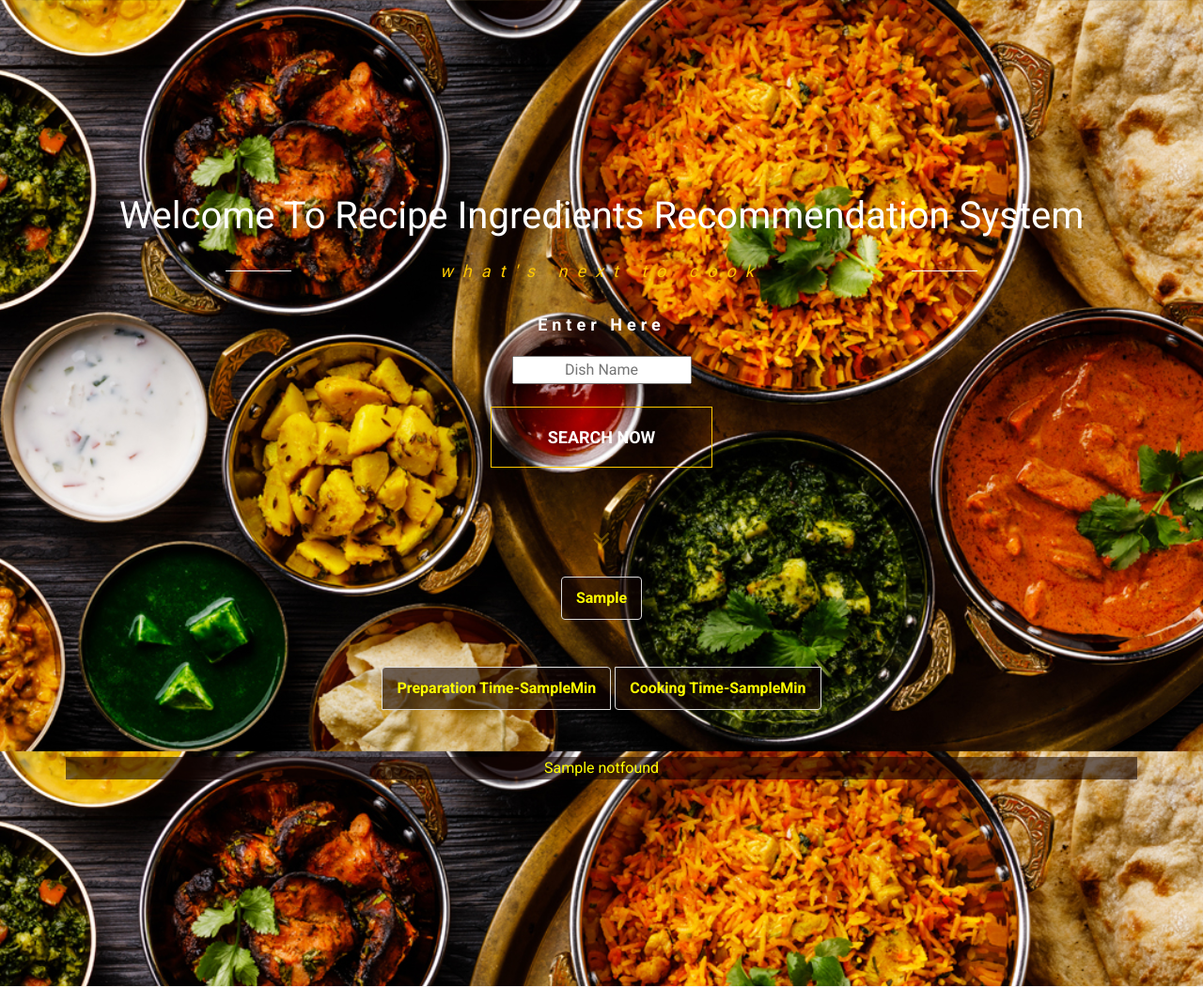
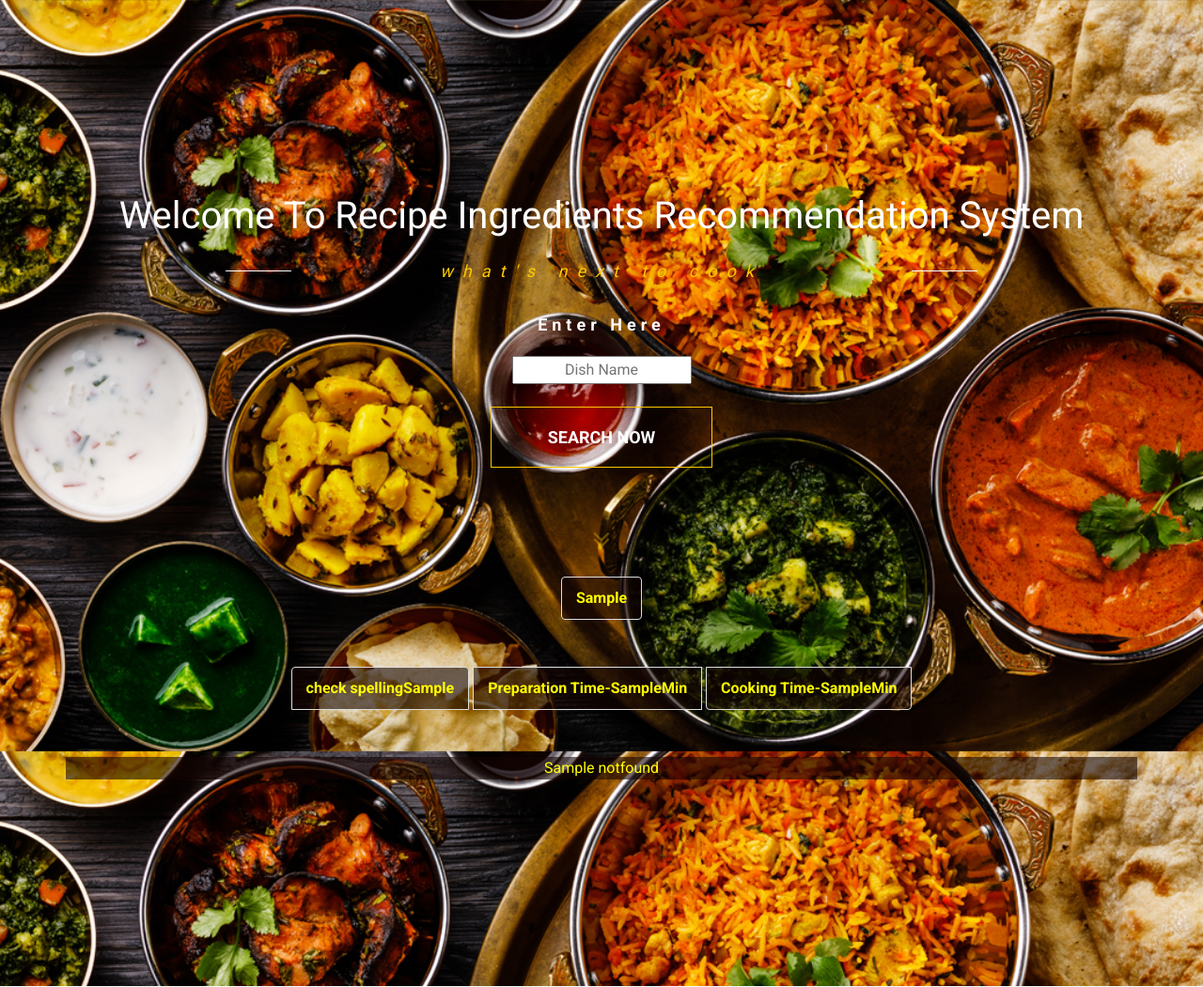
Before and after one commit to Raoul-Jadhav/Recipe-Ingredients-Prediction, a Flask app: template templates/index1.html in a window 1280 px wide. Shown: the top 1051 px of the page at 94% size. Run offline with Flask 2, Linux system fonts and the light colour scheme; the template is opened without the code that fills it: most values are stand-ins (such as "Sample title", 1, 10 or a date in 2020); parts of the project's set-up code (start-up, migrations or seed data) failed here and were passed over.

Commit message:
Update index1.html

```diff
--- a/templates/index1.html
+++ b/templates/index1.html
@@ -70,6 +70,7 @@
                                 {% endfor %}
                             </ul>
                             <ul class="list-group list-group-flush">
+			       <li class="list-group-item" style="color:yellow;background-color: #13050394"><strong>check spelling{{e|capitalize}}</strong></li>
                                <li class="list-group-item" style="color:yellow;background-color: #13050394"><strong>Preparation Time-{{pt|capitalize}}Min</strong></li>
                                <li class="list-group-item" style="color:yellow;background-color: #13050394"><strong>Cooking Time-{{ct|capitalize}}Min</strong></li>
 
```
